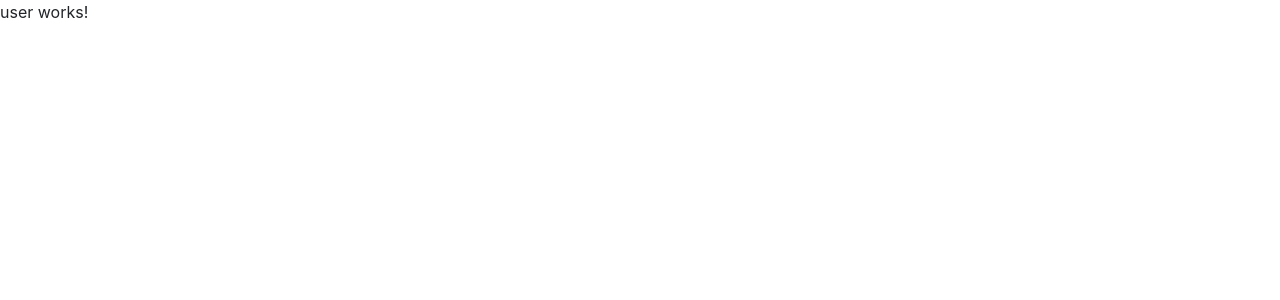
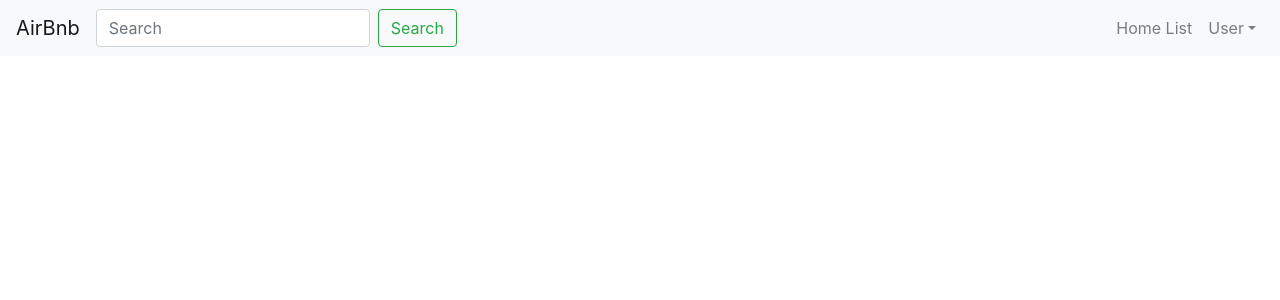
Before and after one commit to thuyenuml/airbnb-frontend, an Angular app: page /user in a window 1280 px wide. Shown: the top 300 px of the page. Built offline with nearby package versions, Linux system fonts and the light colour scheme.

Commit message:
create layout user and admin componnent

```diff
--- a/src/app/component/admin/admin.component.html
+++ b/src/app/component/admin/admin.component.html
@@ -1 +1,65 @@
-<p>admin works!</p>
+<!DOCTYPE html>
+<html lang="en">
+<head>
+  <meta charset="utf-8">
+  <meta name="viewport" content="width=device-width, initial-scale=1, shrink-to-fit=no">
+  <title>Bootstrap 4 Dropdowns within a Navbar</title>
+  <link rel="stylesheet" href="https://stackpath.bootstrapcdn.com/bootstrap/4.3.1/css/bootstrap.min.css">
+  <link rel="stylesheet" href="https://maxcdn.bootstrapcdn.com/font-awesome/4.7.0/css/font-awesome.min.css">
+  <script src="https://ajax.googleapis.com/ajax/libs/jquery/3.3.1/jquery.min.js"></script>
+  <script src="https://cdnjs.cloudflare.com/ajax/libs/popper.js/1.14.7/umd/popper.min.js"></script>
+  <script src="https://stackpath.bootstrapcdn.com/bootstrap/4.3.1/js/bootstrap.min.js"></script>
+  <!--  <style>-->
+  <!--    .bs-example{-->
+  <!--      margin: 20px;-->
+  <!--    }-->
+  <!--  </style>-->
+</head>
+<body>
+<div class="bs-example">
+  <nav class="navbar navbar-expand-md navbar-light bg-light">
+    <a href="#" class="navbar-brand">AirBnb</a>
+    <button type="button" class="navbar-toggler" data-toggle="collapse" data-target="#navbarCollapse">
+      <span class="navbar-toggler-icon"></span>
+    </button>
+    <div id="navbarCollapse" class="collapse navbar-collapse">
+      <ul class="nav navbar-nav">
+        <li class="nav-item">
+          <form class="form-inline my-2 my-lg-0">
+            <input class="form-control mr-sm-2" type="search" placeholder="Search" aria-label="Search">
+            <button class="btn btn-outline-success my-2 my-sm-0" type="submit">Search</button>
+          </form>
+        </li>
+        <!--        <li class="nav-item dropdown">-->
+        <!--          <a href="#" class="nav-link dropdown-toggle" data-toggle="dropdown">Messages</a>-->
+        <!--          <div class="dropdown-menu">-->
+        <!--            <a href="#" class="dropdown-item">Inbox</a>-->
+        <!--            <a href="#" class="dropdown-item">Drafts</a>-->
+        <!--            <a href="#" class="dropdown-item">Sent Items</a>-->
+        <!--            <div class="dropdown-divider"></div>-->
+        <!--            <a href="#"class="dropdown-item">Trash</a>-->
+        <!--          </div>-->
+        <!--        </li>-->
+      </ul>
+      <ul class="nav navbar-nav ml-auto">
+        <li class="nav-item">
+          <a href="#" class="nav-link">Add home</a>
+        </li>
+        <li class="nav-item">
+          <a href="#" class="nav-link">Home List</a>
+        </li>
+        <li class="nav-item dropdown">
+          <a href="#" class="nav-link dropdown-toggle" data-toggle="dropdown">Admin</a>
+          <div class="dropdown-menu dropdown-menu-right">
+            <a href="#" class="dropdown-item">Profile</a>
+            <a href="#" class="dropdown-item">Settings</a>
+            <div class="dropdown-divider">123</div>
+            <a href="#"class="dropdown-item">Logout</a>
+          </div>
+        </li>
+      </ul>
+    </div>
+  </nav>
+</div>
+</body>
+</html>
--- a/src/app/component/user/user.component.html
+++ b/src/app/component/user/user.component.html
@@ -1 +1,64 @@
-<p>user works!</p>
+<!DOCTYPE html>
+<html lang="en">
+<head>
+  <meta charset="utf-8">
+  <meta name="viewport" content="width=device-width, initial-scale=1, shrink-to-fit=no">
+  <title>Bootstrap 4 Dropdowns within a Navbar</title>
+  <link rel="stylesheet" href="https://stackpath.bootstrapcdn.com/bootstrap/4.3.1/css/bootstrap.min.css">
+  <link rel="stylesheet" href="https://maxcdn.bootstrapcdn.com/font-awesome/4.7.0/css/font-awesome.min.css">
+  <script src="https://ajax.googleapis.com/ajax/libs/jquery/3.3.1/jquery.min.js"></script>
+  <script src="https://cdnjs.cloudflare.com/ajax/libs/popper.js/1.14.7/umd/popper.min.js"></script>
+  <script src="https://stackpath.bootstrapcdn.com/bootstrap/4.3.1/js/bootstrap.min.js"></script>
+  <!--  <style>-->
+  <!--    .bs-example{-->
+  <!--      margin: 20px;-->
+  <!--    }-->
+  <!--  </style>-->
+</head>
+<body>
+<div class="bs-example">
+  <nav class="navbar navbar-expand-md navbar-light bg-light">
+    <a href="#" class="navbar-brand">AirBnb</a>
+    <button type="button" class="navbar-toggler" data-toggle="collapse" data-target="#navbarCollapse">
+      <span class="navbar-toggler-icon"></span>
+    </button>
+    <div id="navbarCollapse" class="collapse navbar-collapse">
+      <ul class="nav navbar-nav">
+        <li class="nav-item">
+          <form class="form-inline my-2 my-lg-0">
+            <input class="form-control mr-sm-2" type="search" placeholder="Search" aria-label="Search">
+            <button class="btn btn-outline-success my-2 my-sm-0" type="submit">Search</button>
+          </form>
+        </li>
+        <!--        <li class="nav-item dropdown">-->
+        <!--          <a href="#" class="nav-link dropdown-toggle" data-toggle="dropdown">Messages</a>-->
+        <!--          <div class="dropdown-menu">-->
+        <!--            <a href="#" class="dropdown-item">Inbox</a>-->
+        <!--            <a href="#" class="dropdown-item">Drafts</a>-->
+        <!--            <a href="#" class="dropdown-item">Sent Items</a>-->
+        <!--            <div class="dropdown-divider"></div>-->
+        <!--            <a href="#"class="dropdown-item">Trash</a>-->
+        <!--          </div>-->
+        <!--        </li>-->
+      </ul>
+      <ul class="nav navbar-nav ml-auto">
+        <!--        <li class="nav-item">-->
+        <!--          <a href="#" class="nav-link">Add home</a>-->
+        <!--        </li>-->
+        <li class="nav-item">
+          <a href="#" class="nav-link">Home List</a>
+        </li>
+        <li class="nav-item dropdown">
+          <a href="#" class="nav-link dropdown-toggle" data-toggle="dropdown">User</a>
+          <div class="dropdown-menu dropdown-menu-right">
+            <a href="#" class="dropdown-item">Profile</a>
+            <a href="#" class="dropdown-item">Settings</a>
+            <a href="#"class="dropdown-item">Logout</a>
+          </div>
+        </li>
+      </ul>
+    </div>
+  </nav>
+</div>
+</body>
+</html>
```
